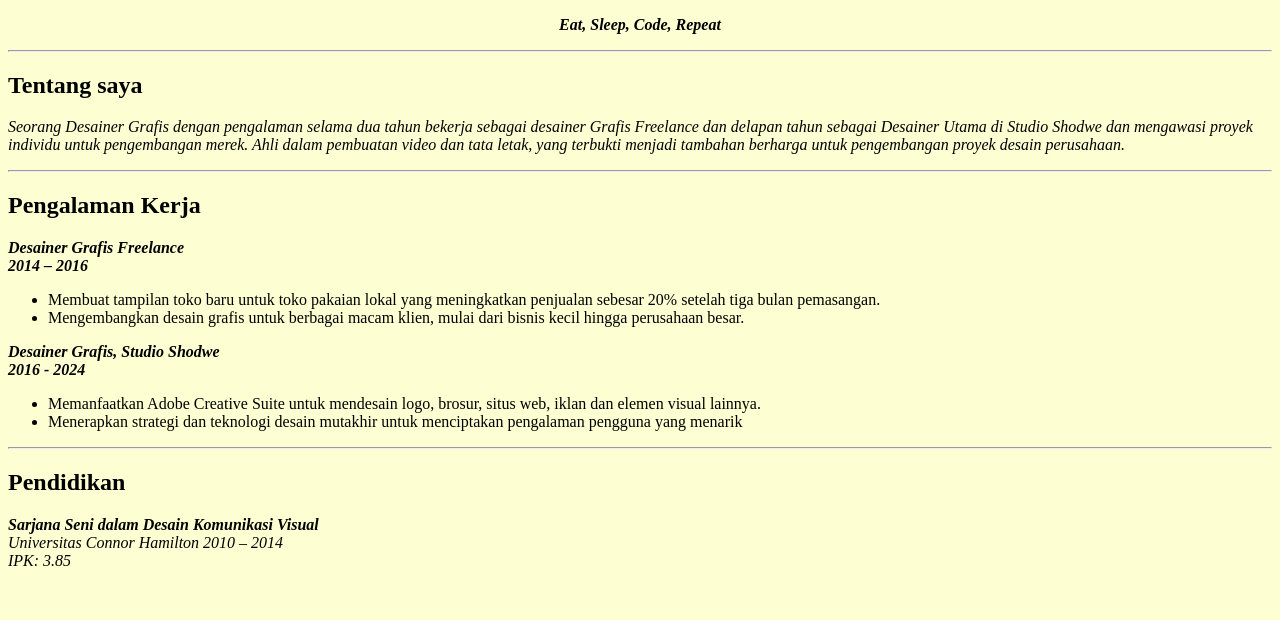
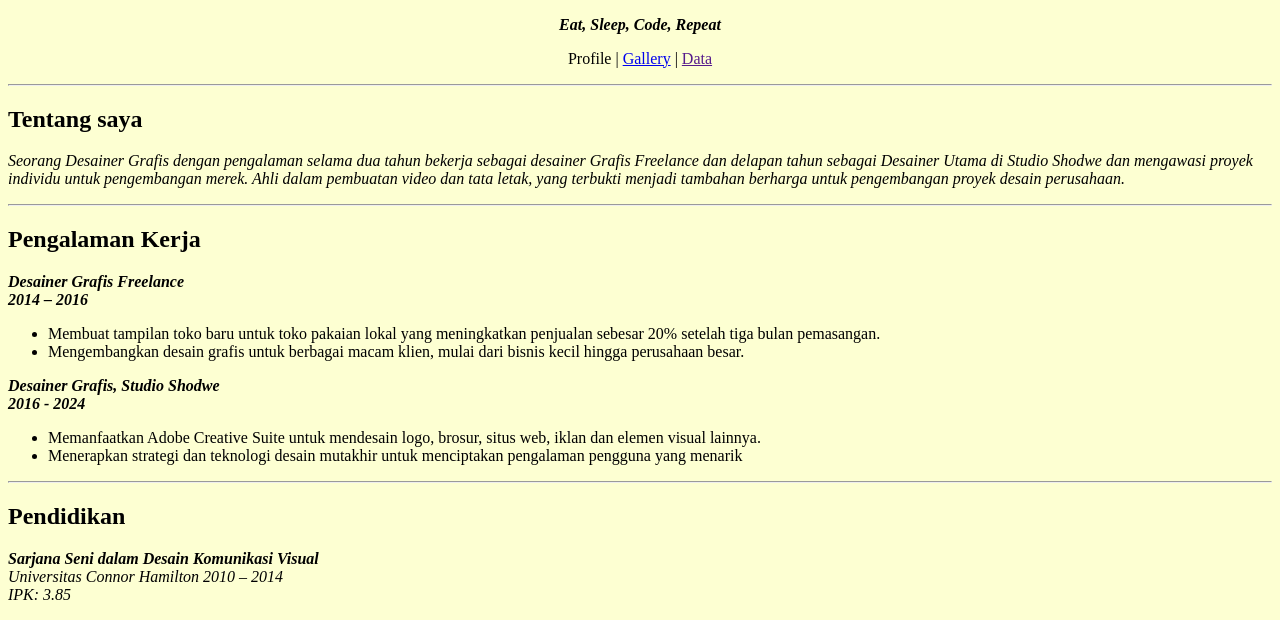
Before and after one commit to trianarodewi94/tugas1, a plain HTML site: page index.html in a window 1280 px wide. Shown: the part 317-937 px from the top of the page. Before the commit the page ends 903 px from the top, so only its background shows below. Drawn offline with Linux system fonts and the light colour scheme.

Commit message:
Update index.html

```diff
--- a/index.html
+++ b/index.html
@@ -13,6 +13,11 @@
         <h1>Angelina Syaqib</h1>
         <h3>Desainer Grafis</h3>
         <p><i><b>Eat, Sleep, Code, Repeat</b></i></p>
+        <p>
+        Profile |
+        <a href="tugas2.html">Gallery</a> |
+        <a href="">Data</a>
+        </p>
     </center>
     <hr>
     <h2>Tentang saya</h2>
```
